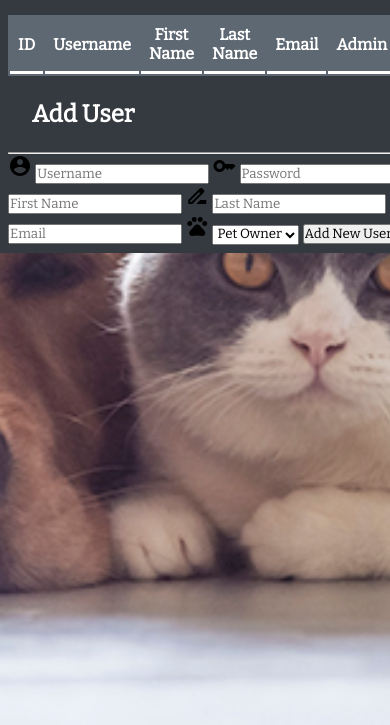
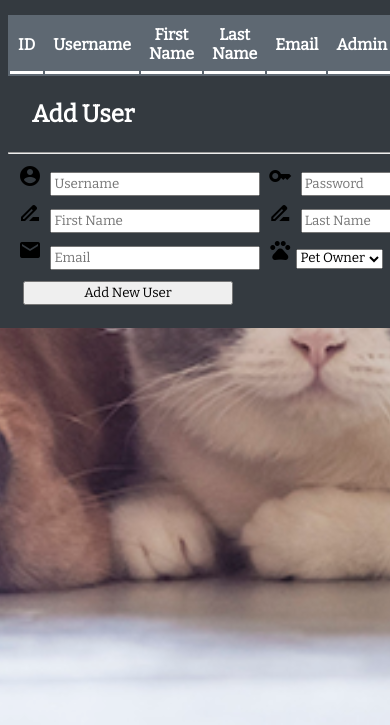
Before and after one commit to zhoukelvin54/2800-202210-BBY35, a website: page root/user_management.html in a window 390 px wide. Shown: the part 119-844 px from the top of the page. Drawn offline with nearby package versions, Linux system fonts and the light colour scheme; files whose address does not match are found by name; a web font is replaced by a local one.

Commit message:
Did Mobile friendly User Management css

```diff
--- a/root/css/user_management.css
+++ b/root/css/user_management.css
@@ -57,7 +57,30 @@
     color: white;
 }
 
+#add-user {
+    padding: 10px;
+}
+
+#add-user input {
+    width: 90%;
+    padding: 5px;
+    margin: 1%;
+}
+
+#add-submit:hover {
+    cursor: pointer;
+    color: white;
+    background-color: black;
+    margin-top: 2px;
+}
 
 @media only screen and (max-width: 768px) {
-
+    #userTable {
+        width: 10%;
+    }
+    #add-user input {
+        width: 40%;
+        padding: 2px;
+        margin: 1%;
+    }
 }
```
